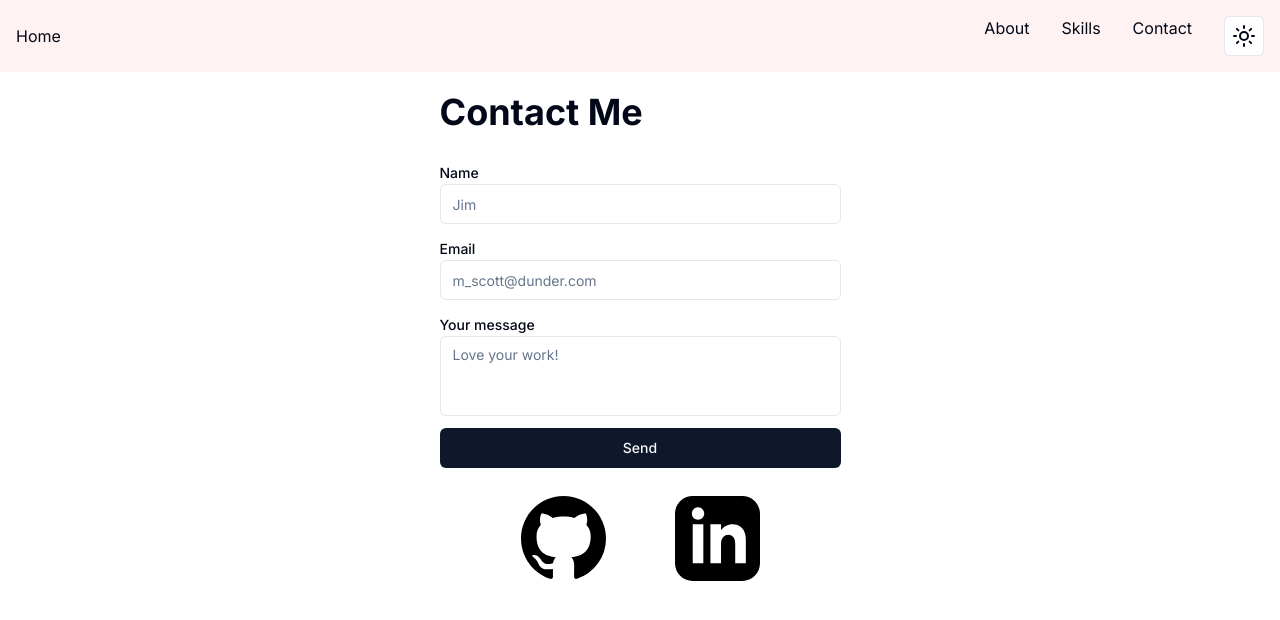
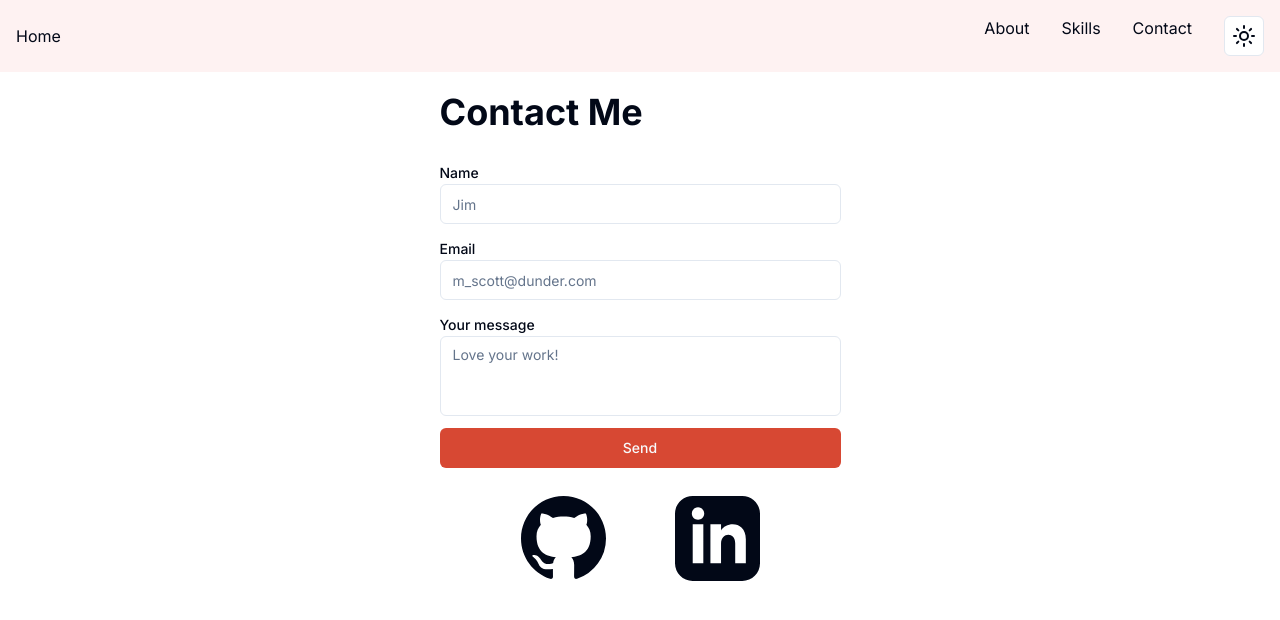
Before and after one commit to Kashudy/portfolio, a Next.js app: page / in a window 1280 px wide. Shown: the top 620 px of the page. Built offline with nearby package versions, Linux system fonts and the light colour scheme.

Commit message:
github, and linkedin icons properly changing color when mode changes

```diff
--- a/app/globals.css
+++ b/app/globals.css
@@ -13,7 +13,7 @@
     --popover: 0 0% 100%;
     --popover-foreground: 222.2 84% 4.9%;
 
-    --primary: 222.2 47.4% 11.2%;
+    --primary: 8 67% 52%;
     --primary-foreground: 210 40% 98%;
 
     --secondary: 210 40% 96.1%;
--- a/components/_icons/github.tsx
+++ b/components/_icons/github.tsx
@@ -7,11 +7,6 @@ interface GithubProps {
 }
 
 const Github: React.FC<GithubProps> = ({ link, width, height }) => {
-  const style = {
-    "--fill-background": "var(--background)",
-    "--fill-foreground": "var(--foreground)",
-  } as React.CSSProperties;
-
   return (
     <a href={link} target="_blank" rel="noopener noreferrer">
       <svg
@@ -19,11 +14,10 @@ const Github: React.FC<GithubProps> = ({ link, width, height }) => {
         height={height}
         xmlns="http://www.w3.org/2000/svg"
         viewBox="0 0 16 16"
-        style={style}
       >
         <path
           d="M8 0C3.58 0 0 3.58 0 8c0 3.54 2.29 6.53 5.47 7.59.4.07.55-.17.55-.38 0-.19-.01-.82-.01-1.49-2.01.37-2.53-.49-2.69-.94-.09-.23-.48-.94-.82-1.13-.28-.15-.68-.52-.01-.53.63-.01 1.08.58 1.23.82.72 1.21 1.87.87 2.33.66.07-.52.28-.87.51-1.07-1.78-.20-3.64-.89-3.64-3.95 0-.87.31-1.59.82-2.15-.08-.20-.36-1.02.08-2.12 0 0 .67-.21 2.20.82.64-.18 1.32-.27 2-.27.68 0 1.36.09 2 .27 1.53-1.04 2.20-.82 2.20-.82.44 1.10.16 1.92.08 2.12.51.56.82 1.27.82 2.15 0 3.07-1.87 3.75-3.65 3.95.29.25.54.73.54 1.48 0 1.07-.01 1.93-.01 2.20 0 .21.15.46.55.38A8.013 8.013 0 0016 8c0-4.42-3.58-8-8-8z"
-          fill="var(--fill-foreground)"
+          fill="currentColor"
         ></path>
       </svg>
     </a>
--- a/components/_icons/linkedin.tsx
+++ b/components/_icons/linkedin.tsx
@@ -7,18 +7,13 @@ interface LinkedinProps {
 }
 
 const Linkedin: React.FC<LinkedinProps> = ({ link, width, height }) => {
-  const style = {
-    "--fill-background": "var(--background)",
-    "--fill-foreground": "var(--foreground)",
-  } as React.CSSProperties;
-
   return (
     <a href={link} target="_blank" rel="noopener noreferrer">
-      <svg viewBox="0 0 24 24" width={width} height={height} style={style}>
+      <svg viewBox="0 0 24 24" width={width} height={height}>
         <path
           fill-rule="evenodd"
-          fill="var(--fill-foreground)"
           d="M19 0h-14c-2.761 0-5 2.239-5 5v14c0 2.761 2.239 5 5 5h14c2.762 0 5-2.239 5-5v-14c0-2.761-2.238-5-5-5zm-11 19h-3v-11h3v11zm-1.5-12.268c-.966 0-1.75-.79-1.75-1.764s.784-1.764 1.75-1.764 1.75.79 1.75 1.764-.783 1.764-1.75 1.764zm13.5 12.268h-3v-5.604c0-3.368-4-3.113-4 0v5.604h-3v-11h3v1.765c1.396-2.586 7-2.777 7 2.476v6.759z"
+          fill="currentColor"
         ></path>
       </svg>
     </a>
```
